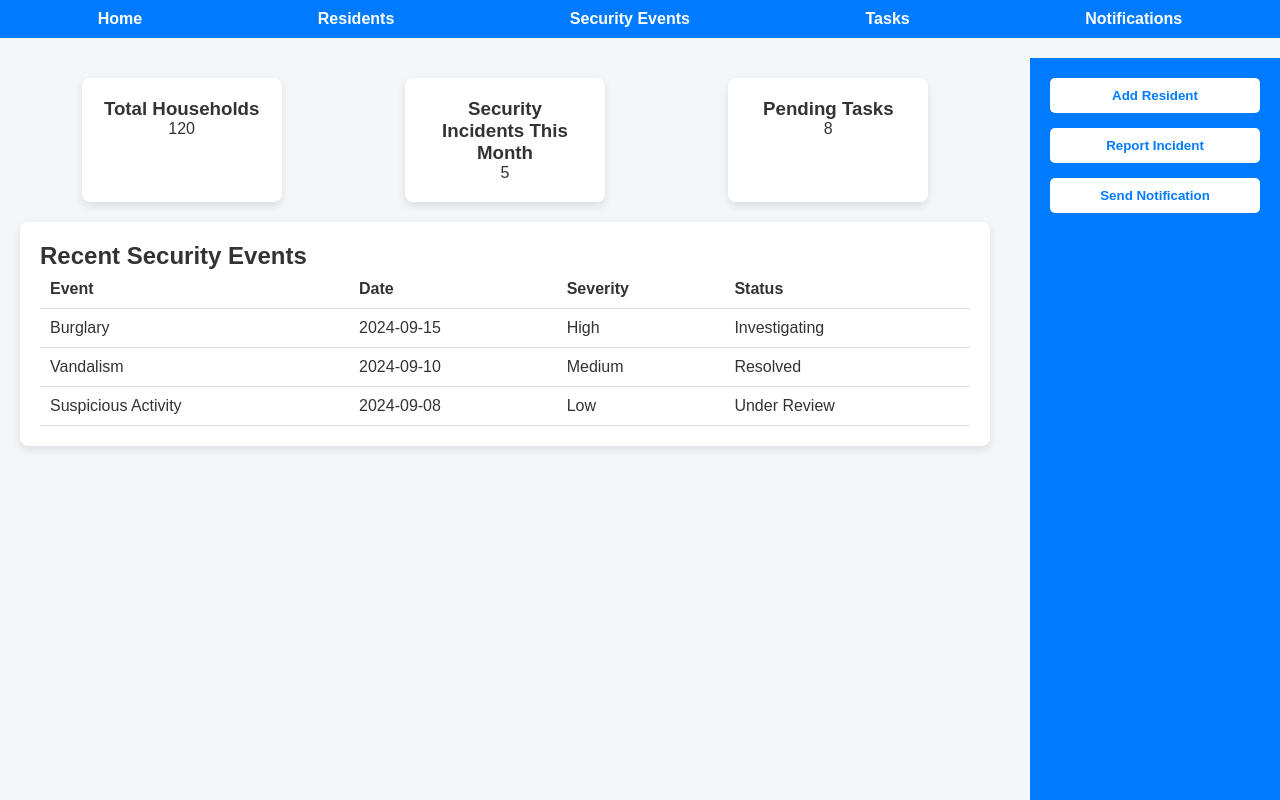
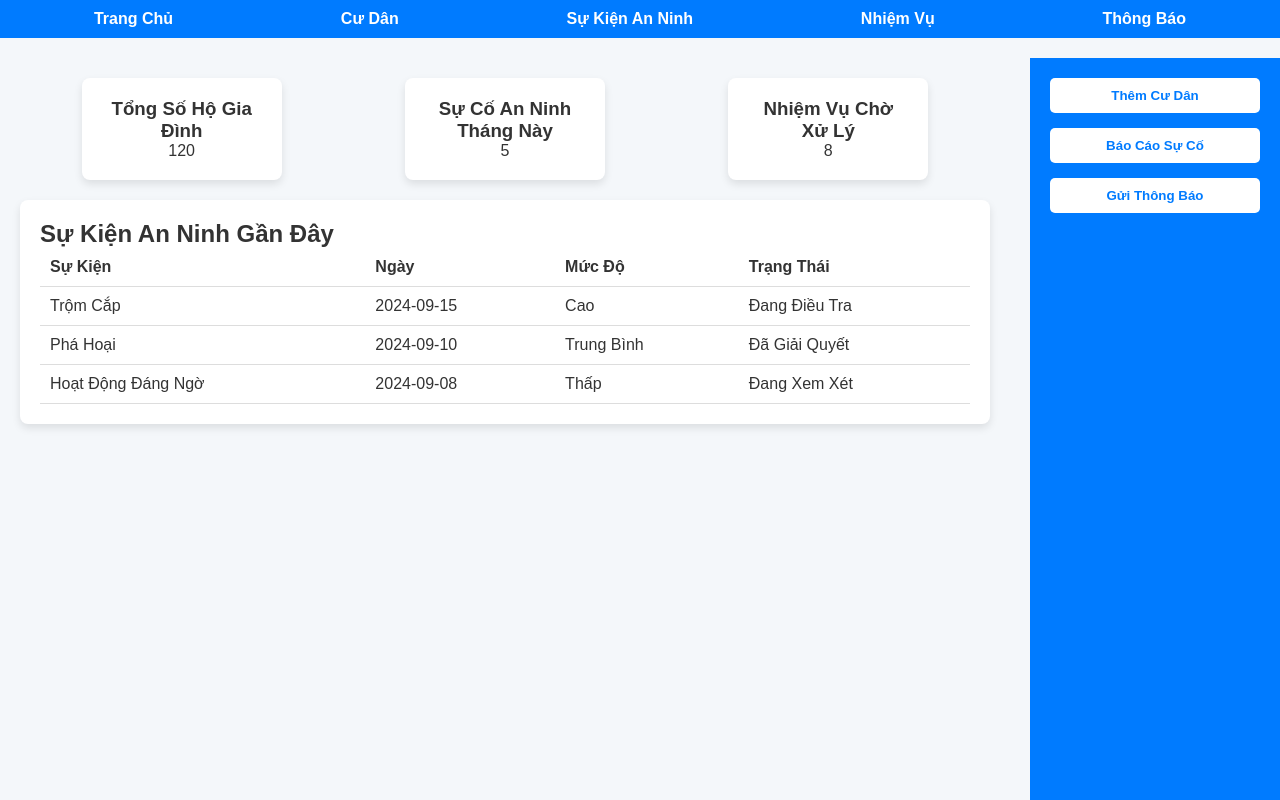
Before and after one commit to tranbateo/btapKTPM, a plain HTML site: page mayconga.html in a window 1280 px wide. Drawn offline with Linux system fonts and the light colour scheme.

Commit message:
Update mayconga.html

```diff
--- a/mayconga.html
+++ b/mayconga.html
@@ -1,9 +1,9 @@
 <!DOCTYPE html>
-<html lang="en">
+<html lang="vi">
 <head>
     <meta charset="UTF-8">
     <meta name="viewport" content="width=device-width, initial-scale=1.0">
-    <title>Neighborhood Management Dashboard</title>
+    <title>Bảng Quản Lý Khu Phố</title>
     <style>
         * {
             margin: 0;
@@ -115,11 +115,11 @@
         <!-- Top Menu -->
         <nav class="top-menu">
             <ul>
-                <li><a href="#">Home</a></li>
-                <li><a href="#">Residents</a></li>
-                <li><a href="#">Security Events</a></li>
-                <li><a href="#">Tasks</a></li>
-                <li><a href="#">Notifications</a></li>
+                <li><a href="#">Trang Chủ</a></li>
+                <li><a href="#">Cư Dân</a></li>
+                <li><a href="#">Sự Kiện An Ninh</a></li>
+                <li><a href="#">Nhiệm Vụ</a></li>
+                <li><a href="#">Thông Báo</a></li>
             </ul>
         </nav>
 
@@ -128,29 +128,29 @@
             <!-- Overview Section -->
             <div class="overview">
                 <div class="card">
-                    <h3>Total Households</h3>
+                    <h3>Tổng Số Hộ Gia Đình</h3>
                     <p id="total-households">120</p>
                 </div>
                 <div class="card">
-                    <h3>Security Incidents This Month</h3>
+                    <h3>Sự Cố An Ninh Tháng Này</h3>
                     <p id="security-incidents">5</p>
                 </div>
                 <div class="card">
-                    <h3>Pending Tasks</h3>
+                    <h3>Nhiệm Vụ Chờ Xử Lý</h3>
                     <p id="pending-tasks">8</p>
                 </div>
             </div>
 
             <!-- Recent Security Events -->
             <div class="events-section">
-                <h2>Recent Security Events</h2>
+                <h2>Sự Kiện An Ninh Gần Đây</h2>
                 <table>
                     <thead>
                         <tr>
-                            <th>Event</th>
-                            <th>Date</th>
-                            <th>Severity</th>
-                            <th>Status</th>
+                            <th>Sự Kiện</th>
+                            <th>Ngày</th>
+                            <th>Mức Độ</th>
+                            <th>Trạng Thái</th>
                         </tr>
                     </thead>
                     <tbody id="event-list">
@@ -162,18 +162,18 @@
 
         <!-- Sidebar -->
         <div class="sidebar">
-            <button class="quick-action" onclick="addResident()">Add Resident</button>
-            <button class="quick-action" onclick="reportIncident()">Report Incident</button>
-            <button class="quick-action" onclick="sendNotification()">Send Notification</button>
+            <button class="quick-action" onclick="addResident()">Thêm Cư Dân</button>
+            <button class="quick-action" onclick="reportIncident()">Báo Cáo Sự Cố</button>
+            <button class="quick-action" onclick="sendNotification()">Gửi Thông Báo</button>
         </div>
     </div>
 
     <script>
         // Sample data for recent events
         const events = [
-            { event: "Burglary", date: "2024-09-15", severity: "High", status: "Investigating" },
-            { event: "Vandalism", date: "2024-09-10", severity: "Medium", status: "Resolved" },
-            { event: "Suspicious Activity", date: "2024-09-08", severity: "Low", status: "Under Review" },
+            { event: "Trộm Cắp", date: "2024-09-15", severity: "Cao", status: "Đang Điều Tra" },
+            { event: "Phá Hoại", date: "2024-09-10", severity: "Trung Bình", status: "Đã Giải Quyết" },
+            { event: "Hoạt Động Đáng Ngờ", date: "2024-09-08", severity: "Thấp", status: "Đang Xem Xét" },
         ];
 
         // Function to populate the event list
@@ -196,15 +196,15 @@
 
         // Quick action button functions (placeholders for now)
         function addResident() {
-            alert("Add Resident functionality to be implemented.");
+            alert("Chức năng Thêm Cư Dân sẽ được triển khai.");
         }
 
         function reportIncident() {
-            alert("Report Incident functionality to be implemented.");
+            alert("Chức năng Báo Cáo Sự Cố sẽ được triển khai.");
         }
 
         function sendNotification() {
-            alert("Send Notification functionality to be implemented.");
+            alert("Chức năng Gửi Thông Báo sẽ được triển khai.");
         }
     </script>
 </body>
```
